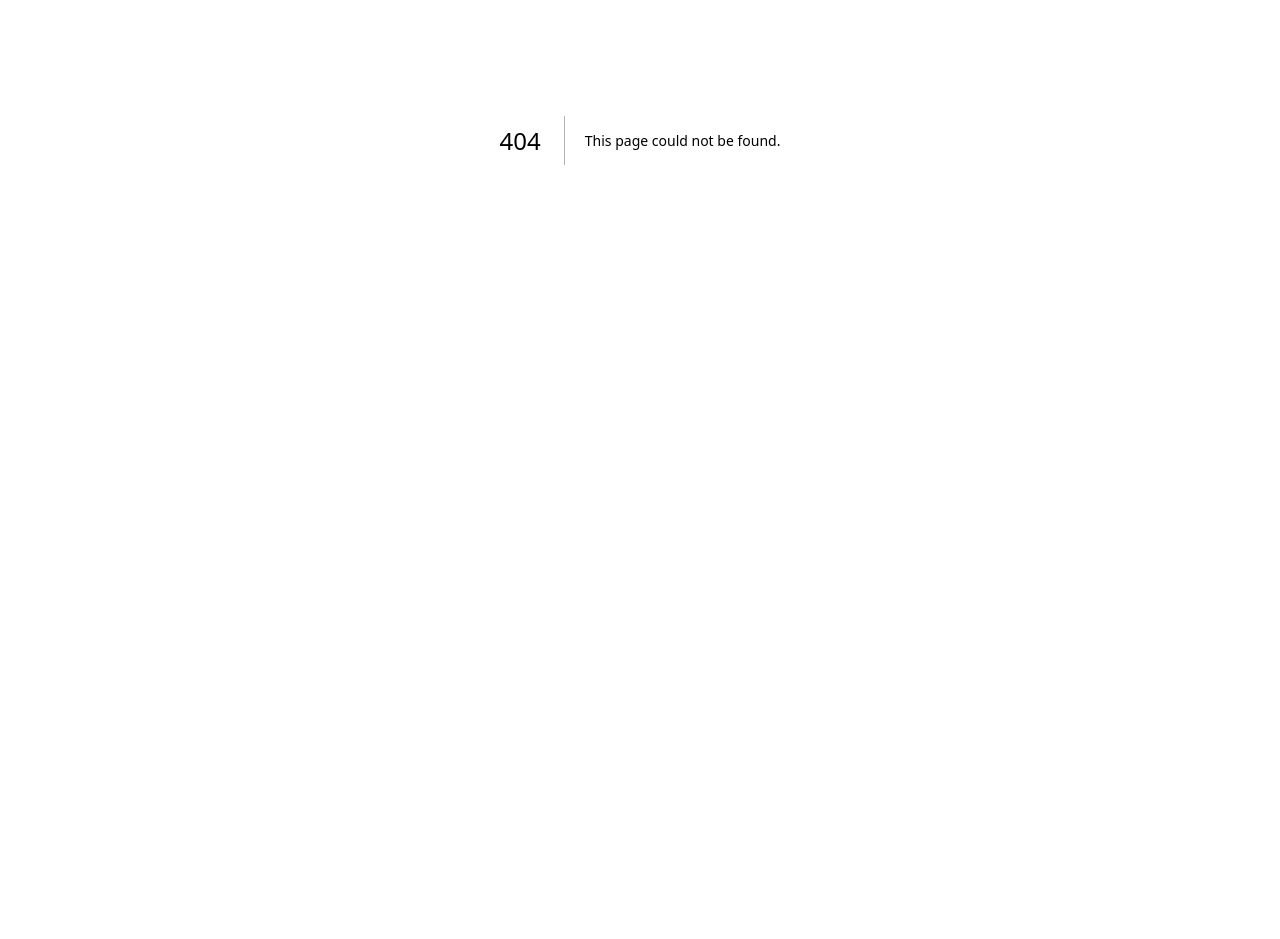
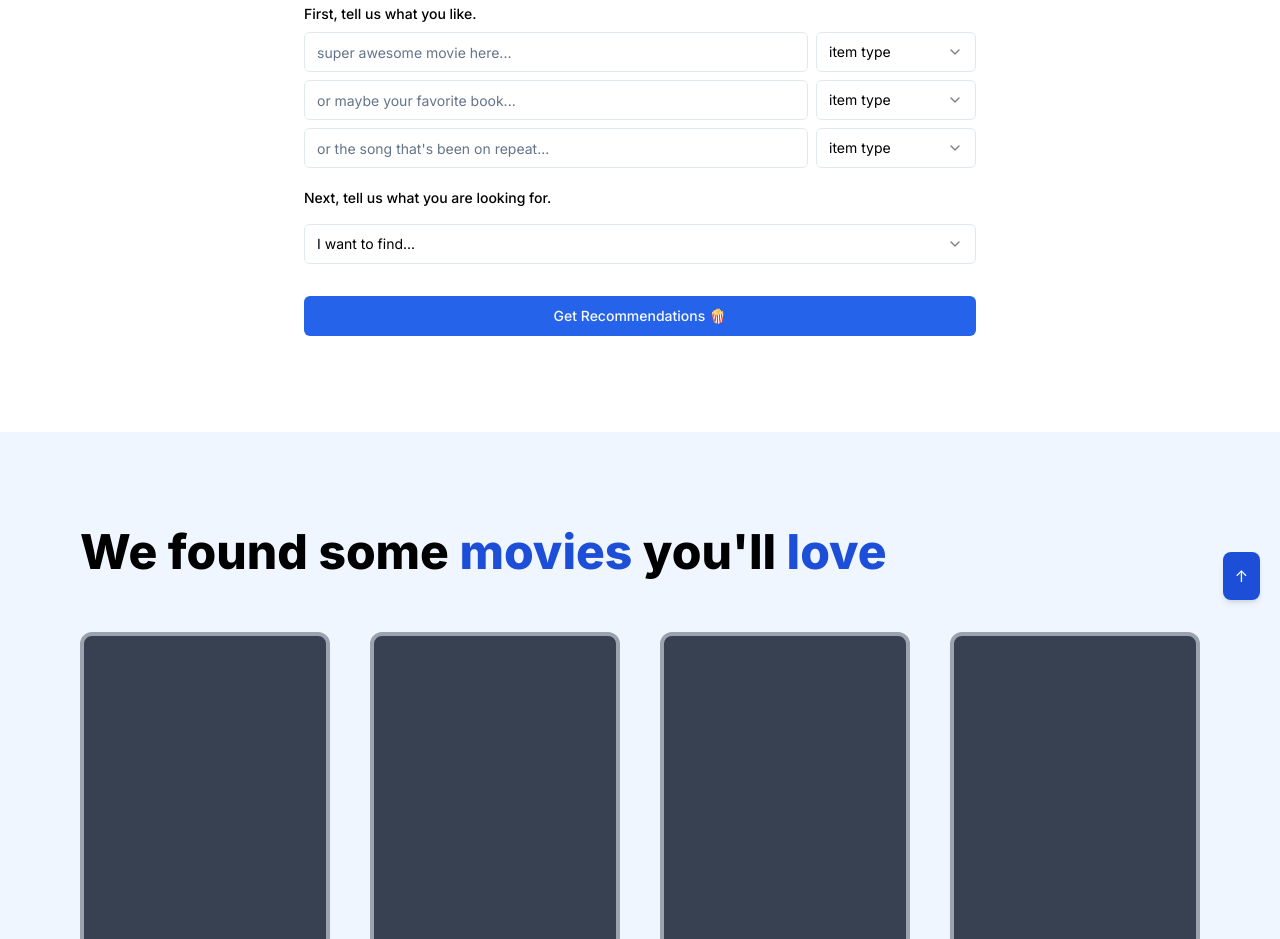
Before and after one commit to kz4killua/wikirec, a Next.js app in the folder frontend/: page /app in a window 1280 px wide. Before the commit this address had no page. Shown: the part 260-1199 px from the top of the page. Before the commit the page ends 800 px from the top, so only its background shows below. Built offline with nearby package versions, Linux system fonts and the light colour scheme.

Commit message:
Add preliminary (main) application

```diff
--- /dev/null
+++ b/frontend/src/app/app/page.tsx
@@ -0,0 +1,170 @@
+"use client"
+
+import { Select, SelectTrigger, SelectContent, SelectValue, SelectGroup, SelectItem } from "@/components/ui/select"
+import { Input } from "@/components/ui/input"
+import { Button } from "@/components/ui/button"
+import { Header } from "@/components/shared/header"
+import { Footer } from "@/components/shared/footer"
+import { useState } from "react"
+import { Form, FormControl, FormDescription, FormField, FormItem, FormLabel, FormMessage } from "@/components/ui/form"
+import { Check, Ellipsis, LoaderCircle, X } from "lucide-react"
+import { ScrollToTopButton } from "@/components/shared/scroll-to-top-button"
+
+
+export default function App() {
+  return (
+    <div className="overflow-y-auto">
+      <Header />
+      <main className="pt-40">
+        <UserChoices />
+        <SearchResults />
+      </main>
+      <Footer />
+      <ScrollToTopButton />
+    </div>
+  )
+}
+
+
+
+function UserChoices() {
+  return (
+    <section className="max-w-2xl mx-auto pb-24">
+
+      <h1 className="font-extrabold text-center text-5xl mb-14">
+        Find your new <span className="text-blue-700">favourites</span>
+      </h1>
+
+      <div className="flex flex-col gap-y-2">
+        <h4 className="text-sm font-medium">First, tell us what you like.</h4>
+        <UserPreference
+          placeholder="super awesome movie here..."
+        />
+        <UserPreference
+          placeholder="or maybe your favorite book..."
+        />
+        <UserPreference
+          placeholder="or the song that's been on repeat..."
+        />
+      </div>
+      <div className="flex flex-col gap-y-2">
+        <h4 className="text-sm font-medium mt-5 mb-2">
+          Next, tell us what you are looking for.
+        </h4>
+        <Select>
+          <SelectTrigger>
+            <SelectValue placeholder="I want to find..." />
+          </SelectTrigger>
+          <SelectContent position="popper">
+            <SelectGroup>
+              <SelectItem value="film">movies</SelectItem>
+              <SelectItem value="tv-series">tv series</SelectItem>
+              <SelectItem value="book">books</SelectItem>
+              <SelectItem value="song">songs</SelectItem>
+              <SelectItem value="game">games</SelectItem>
+            </SelectGroup>
+          </SelectContent>
+        </Select>
+        <Button
+          className="mt-6"
+          type="submit"
+        >
+          Get Recommendations 🍿
+        </Button>
+      </div>
+    </section>
+  )
+}
+
+
+function SearchResults() {
+  return (
+    <section className="py-24 bg-blue-50">
+      <div>
+        <h1 className="font-extrabold text-5xl mb-14 px-20">
+          We found some <span className="text-blue-700">movies</span> you'll <span className="text-blue-700">love</span>
+        </h1>
+
+        <div className="grid grid-cols-4 gap-10 px-20">
+          <RecommendationItem />
+          <RecommendationItem />
+          <RecommendationItem />
+          <RecommendationItem />
+          <RecommendationItem />
+        </div>
+
+      </div>
+    </section>
+  )
+}
+
+
+function RecommendationItem() {
+  return (
+    <div className="flex flex-col gap-y-2">
+      <div className="w-full h-80 bg-gray-700 rounded-xl border-4 border-gray-400 hover:border-blue-700 transition-colors duration-500 cursor-pointer flex items-center justify-center">
+
+      </div>
+      <p className="font-bold">
+        Federer: Twelve Final Days
+      </p>
+    </div>
+  )
+}
+
+
+function UserPreference({
+  placeholder
+} : {
+  placeholder: string
+}) {
+
+  type UserPreferenceStatus = 'inactive' | 'waiting' | 'loading' | 'found' | 'not-found'
+  const [status, setStatus] = useState<UserPreferenceStatus>('inactive')
+
+  return (
+    <div className="flex w-full items-start space-x-2">
+      <div className="flex flex-col w-full">
+        <Input
+          type="text"
+          placeholder={placeholder}
+          className="ring-blue-700"
+        />
+        {
+          status === 'waiting' ?
+          <p className="text-xs text-gray-500 flex items-center mt-1">
+            <Ellipsis size={12} className="mr-1" /> waiting for input
+          </p>
+          : status === 'loading' ?
+          <p className="text-xs text-gray-500 flex items-center mt-1">
+            <LoaderCircle size={12} className="mr-1" /> searching
+          </p>
+          : status === 'found' ?
+          <p className="text-xs text-emerald-700 flex items-center mt-1">
+            <Check size={12} className="mr-1" /> found
+          </p>
+          : status === 'not-found' ?
+          <p className="text-xs text-rose-700 flex items-center mt-1">
+            <X size={12} className="mr-1" /> not found
+          </p>
+          :
+          <p></p>
+        }
+      </div>
+      <Select>
+        <SelectTrigger className="max-w-[160px]">
+          <SelectValue placeholder="item type" />
+        </SelectTrigger>
+        <SelectContent position="popper">
+          <SelectGroup>
+            <SelectItem value="film">movie</SelectItem>
+            <SelectItem value="tv-series">tv series</SelectItem>
+            <SelectItem value="book">book</SelectItem>
+            <SelectItem value="song">song</SelectItem>
+            <SelectItem value="game">game</SelectItem>
+          </SelectGroup>
+        </SelectContent>
+      </Select>
+    </div>
+  )
+}
```
